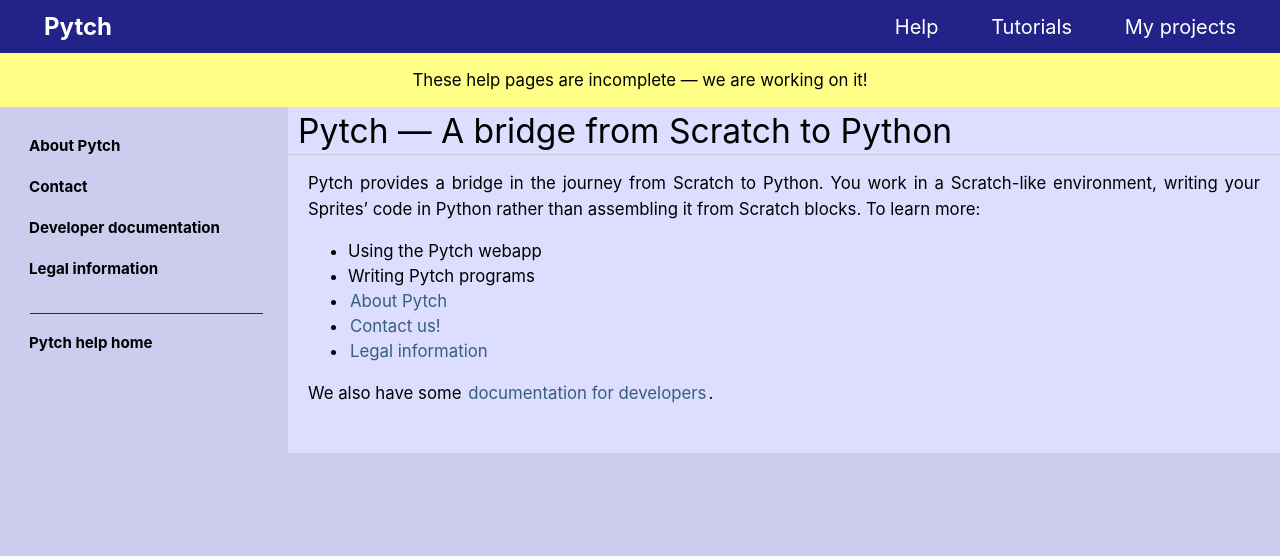
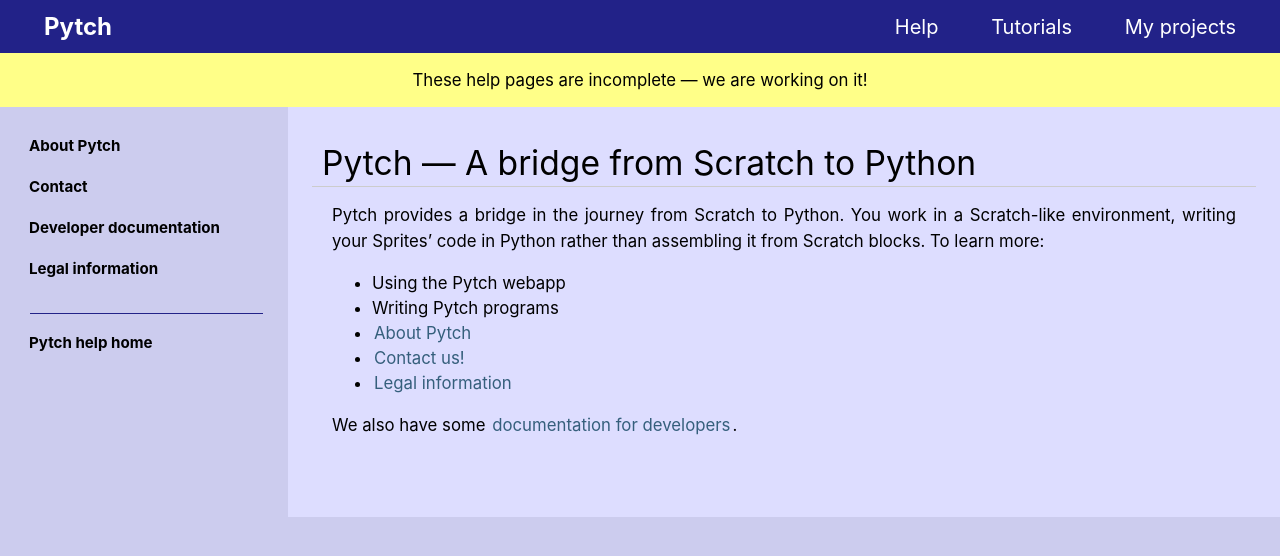
Before and after one commit to pytchlang/pytch-website, a Sphinx documentation site: the page built from source/index.rst, in a window 1280 px wide. Shown: the top 556 px of the page. Built offline with Sphinx 7.4.7, drawn with Linux system fonts in a browser that asks for light colours; pages that are not in the unit, such as notebooks, are missing from menus.

Commit message:
Bugfix: Use correct css selector
And adjust spacing given change of font.

```diff
--- a/source/_static/css/pytch-classic.css
+++ b/source/_static/css/pytch-classic.css
@@ -92,8 +92,8 @@
     margin: 0px;
 }
 
-div.body > div.section {
-    padding: 2rem 3rem;
+div.body > section {
+    padding: 2rem 1.5rem;
 }
 
 div.sphinxsidebar {
```
